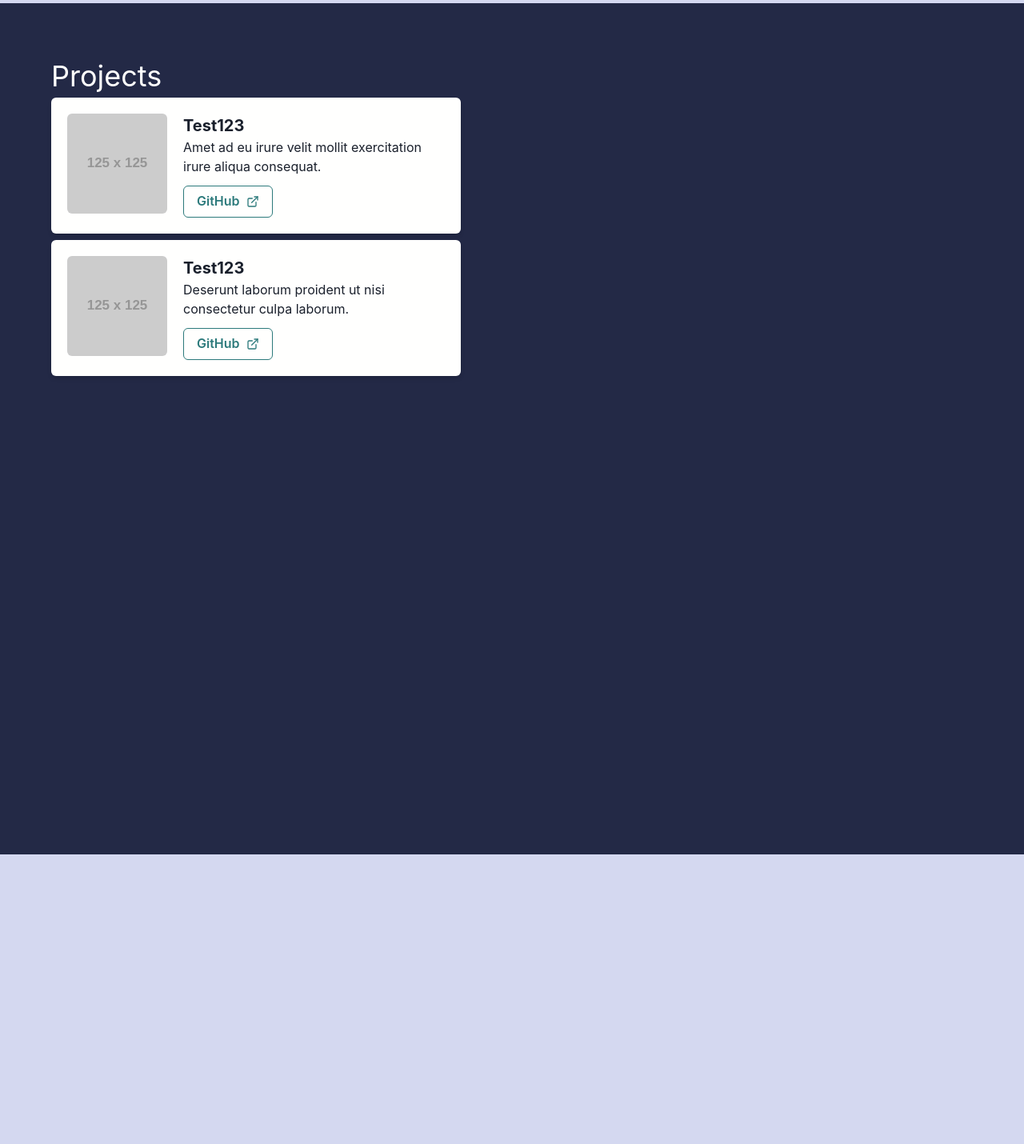
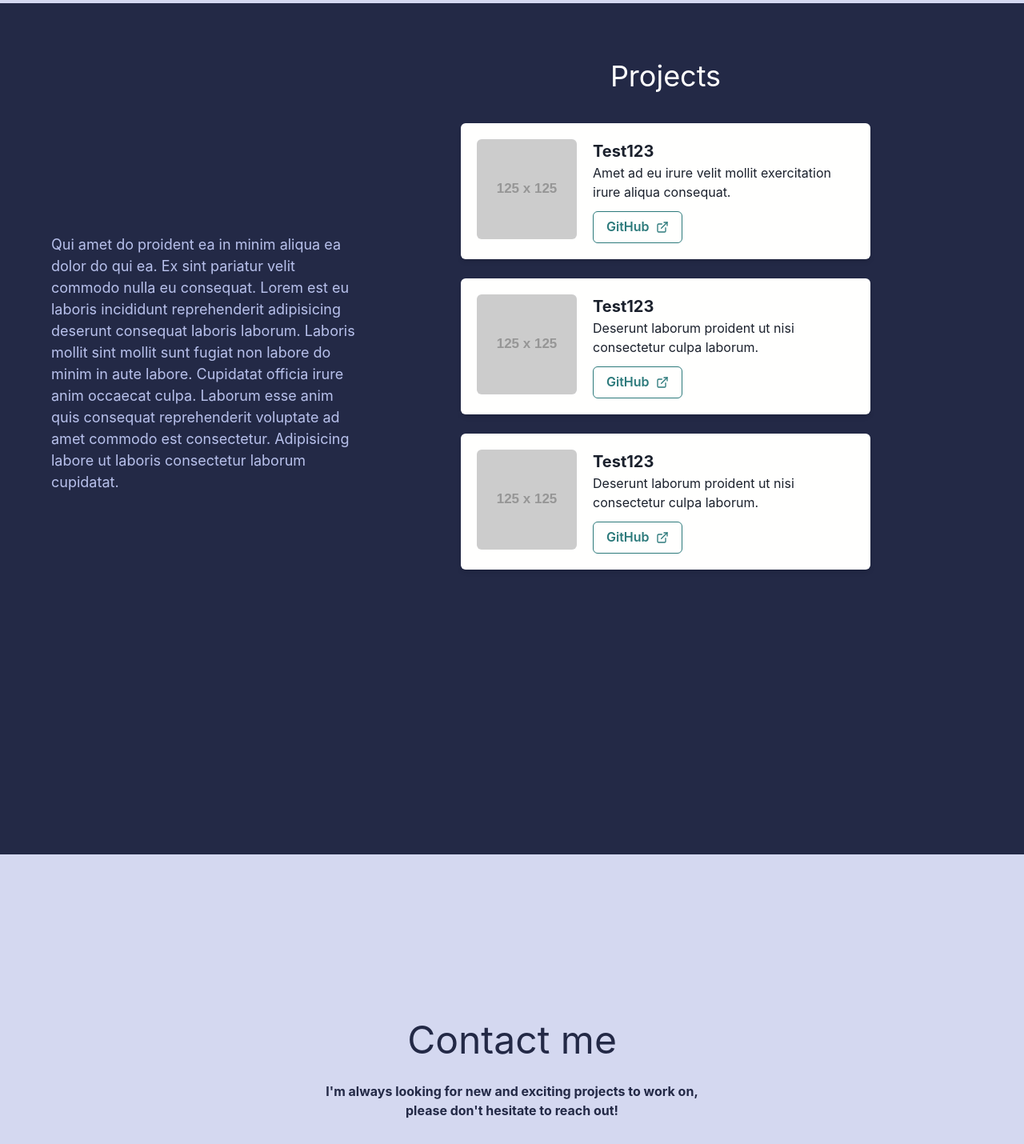
Before and after one commit to RWalling21/RW-Portfolio, a React (Create React App) app in the folder portfolio/: page / in a window 1280 px wide. Shown: the part 2040-3470 px from the top of the page at 80% size. Built offline with nearby package versions, Linux system fonts and the light colour scheme; the HTML template or start-up script is replaced by a standard one.

Commit message:
Laying out Projects

```diff
--- a/portfolio/src/contactMe/contactMe.tsx
+++ b/portfolio/src/contactMe/contactMe.tsx
@@ -8,12 +8,12 @@ const ContactMe : React.FC = () => {
     return (
         <Flex
             bg="lightBlue.background"
-            height="125vh"
+            height="75vh"
             pr="4rem" pl="4rem"
             align="center"
             justify="center"
         >
-            <Box mt="4rem" textAlign="center" color="lightBlue.paragraph">
+            <Box textAlign="center" color="lightBlue.paragraph">
                 <Text fontSize="5xl" color="elements.headline"> Contact me </Text>
 
                 <Text maxW="40vw" size="lg" fontWeight="bold" mt="1rem">
--- a/portfolio/src/projects/Projects.tsx
+++ b/portfolio/src/projects/Projects.tsx
@@ -9,11 +9,18 @@ const Projects : React.FC = () => {
             bg="navy.background"
             height="125vh"
             pr="4rem" pl="4rem"
+            justify="flex-end"
         >
-            <Box>
-                <Text fontSize="4xl" color="navy.headline"> Projects </Text>
+            <Box flex="1" color="navy.paragraph" mt="14rem">
+                <Text fontSize="lg">
+                    Qui amet do proident ea in minim aliqua ea dolor do qui ea. Ex sint pariatur velit commodo nulla eu consequat. Lorem est eu laboris incididunt reprehenderit adipisicing deserunt consequat laboris laborum. Laboris mollit sint mollit sunt fugiat non labore do minim in aute labore. Cupidatat officia irure anim occaecat culpa. Laborum esse anim quis consequat reprehenderit voluptate ad amet commodo est consectetur. Adipisicing labore ut laboris consectetur laborum cupidatat.
+                </Text>
+            </Box>
 
-                <VStack>
+            <Box flex="2">
+                <Text fontSize="4xl" color="navy.headline" textAlign="center"> Projects </Text>
+
+                <VStack mt="2rem" spacing={6}>
                     {/* Shader */}
                     <ProjectCard
                         title="Test123"
@@ -31,6 +38,12 @@ const Projects : React.FC = () => {
                     />
 
                     {/* TechNet */}
+                    <ProjectCard
+                        title="Test123"
+                        imageSrc=""
+                        description='Deserunt laborum proident ut nisi consectetur culpa laborum.'
+                        githubLink=''
+                    />
 
                     {/* More to come */}
                 </VStack>
```
